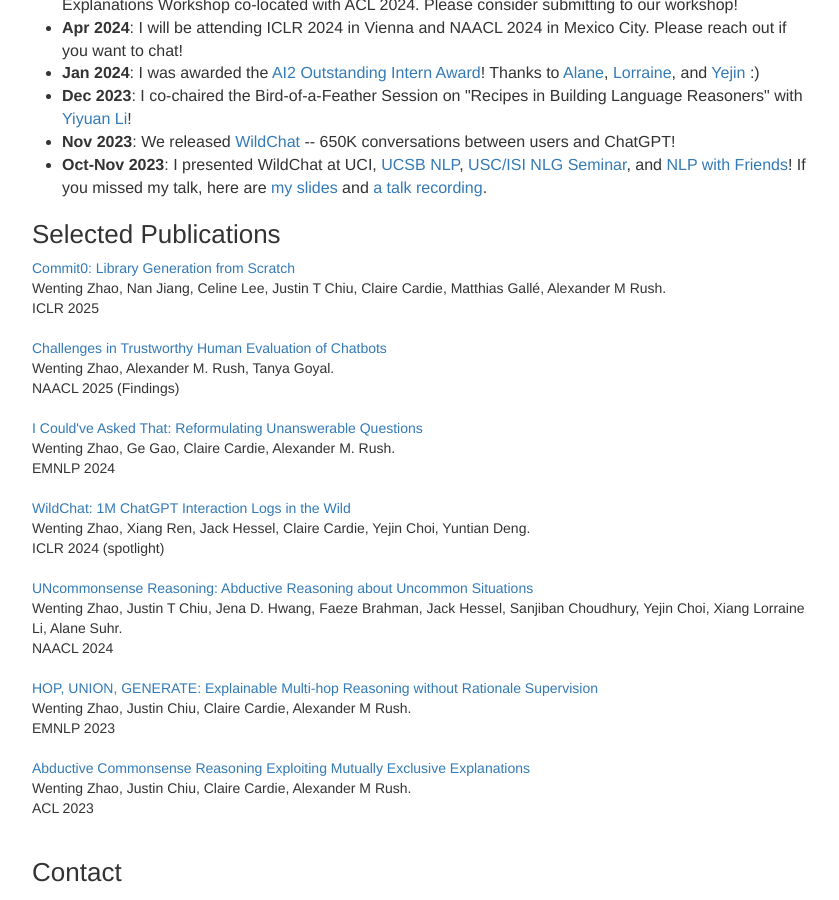
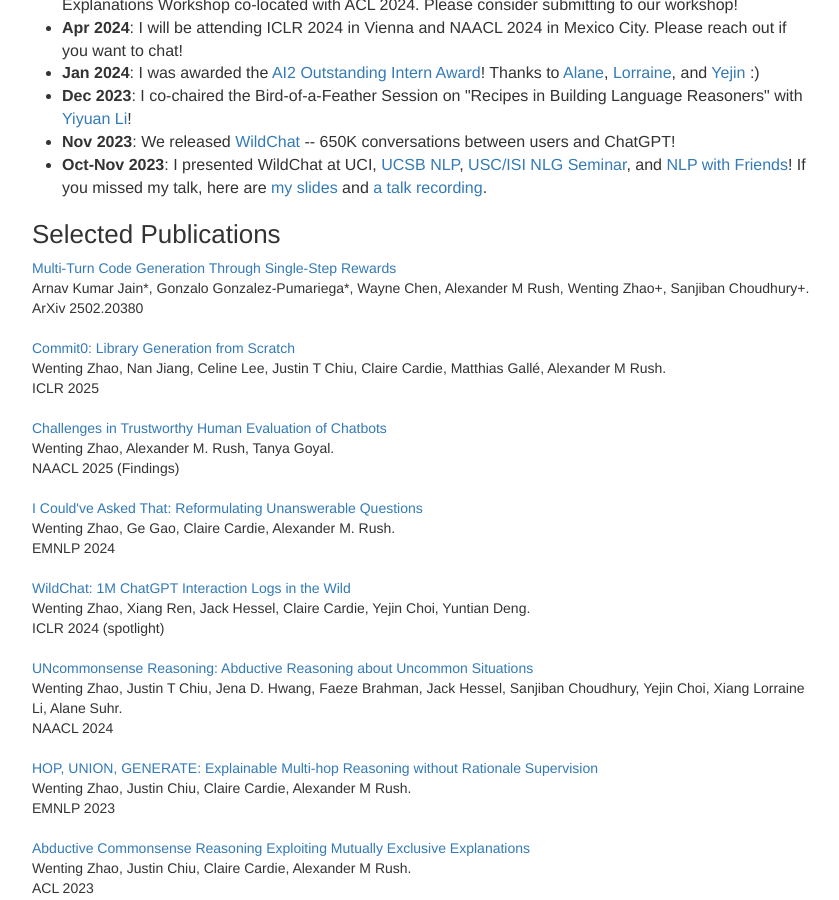
Before and after one commit to wenting-zhao/wenting-zhao.github.io, a Jekyll site: the page built from index.html, in a window 1280 px wide and 900 px high, scrolled down 767 px. Shown: the whole window, without its empty margins (218-1057 px from the left). Built offline with Jekyll 4.4.1, drawn with Linux system fonts in a browser that asks for light colours.

Commit message:
Update papers.yaml

```diff
--- a/_data/papers.yaml
+++ b/_data/papers.yaml
@@ -1,4 +1,8 @@
 notable:
+    - title: "Multi-Turn Code Generation Through Single-Step Rewards"
+      authors:  Arnav Kumar Jain*, Gonzalo Gonzalez-Pumariega*, Wayne Chen, Alexander M Rush, Wenting Zhao+, Sanjiban Choudhury+
+      pdf: https://arxiv.org/pdf/2502.20380
+      conference: ArXiv 2502.20380
     - title: "Commit0: Library Generation from Scratch"
       authors: Wenting Zhao, Nan Jiang, Celine Lee, Justin T Chiu, Claire Cardie, Matthias Gallé, Alexander M Rush
       pdf: https://arxiv.org/pdf/2412.01769
```
